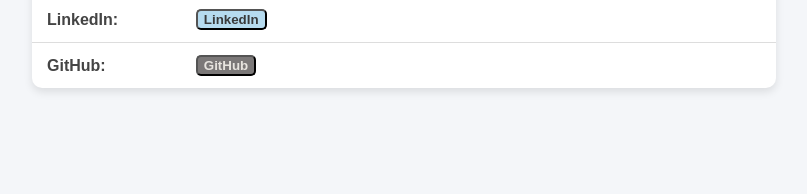
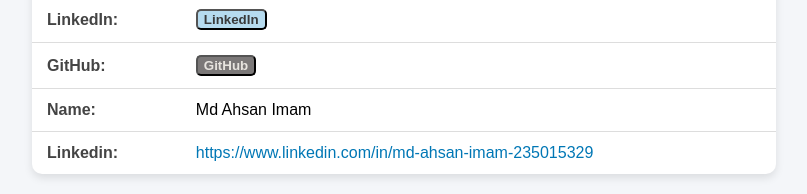
Before and after one commit to HarzhMehta/Wev_ETP_proj, a plain HTML site: page index.html in a window 1280 px wide. Shown: the part 1373-1567 px from the top of the page, without its empty margins (236-1043 px from the left). Before the commit the page ends 1481 px from the top, so only its background shows below. Drawn offline with Linux system fonts and the light colour scheme.

Commit message:
Update index.html
I am Ahsan i have update my name as well as linkedin profile

```diff
--- a/index.html
+++ b/index.html
@@ -142,6 +142,13 @@
 
             <td class="C2"> <a href="https://github.com/Prathmesh1312" class = "github" target="_blank"><button>GitHub</button></a></td>
         </tr>
+        <td>Name: </td>
+            <td>Md Ahsan Imam</td>
+        </tr>
+        <tr>
+            <td>Linkedin: </td>
+            <td><a href="https://www.linkedin.com/in/md-ahsan-imam-235015329?utm_source=share&utm_campaign=share_via&utm_content=profile&utm_medium=android_app target="_blank">https://www.linkedin.com/in/md-ahsan-imam-235015329</a></td>
+
     </table>
 </body>
 </html>
```
